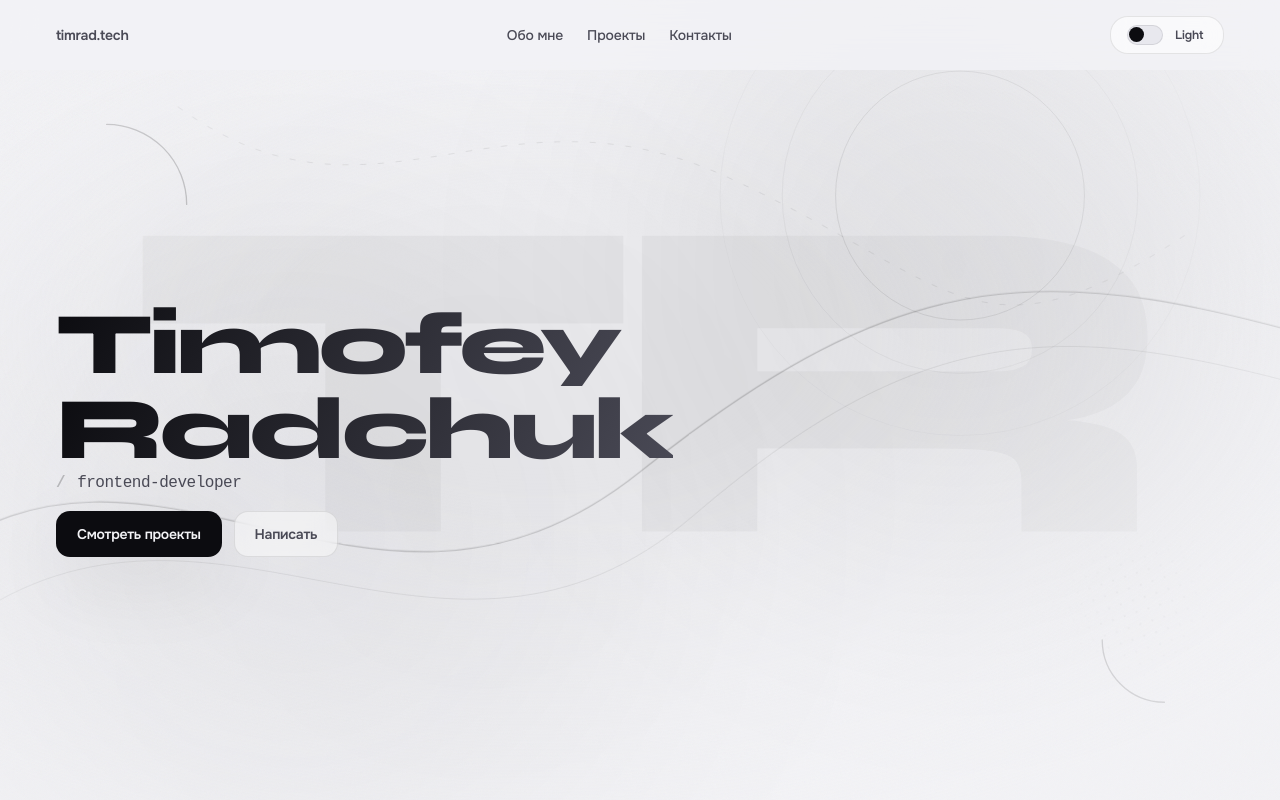
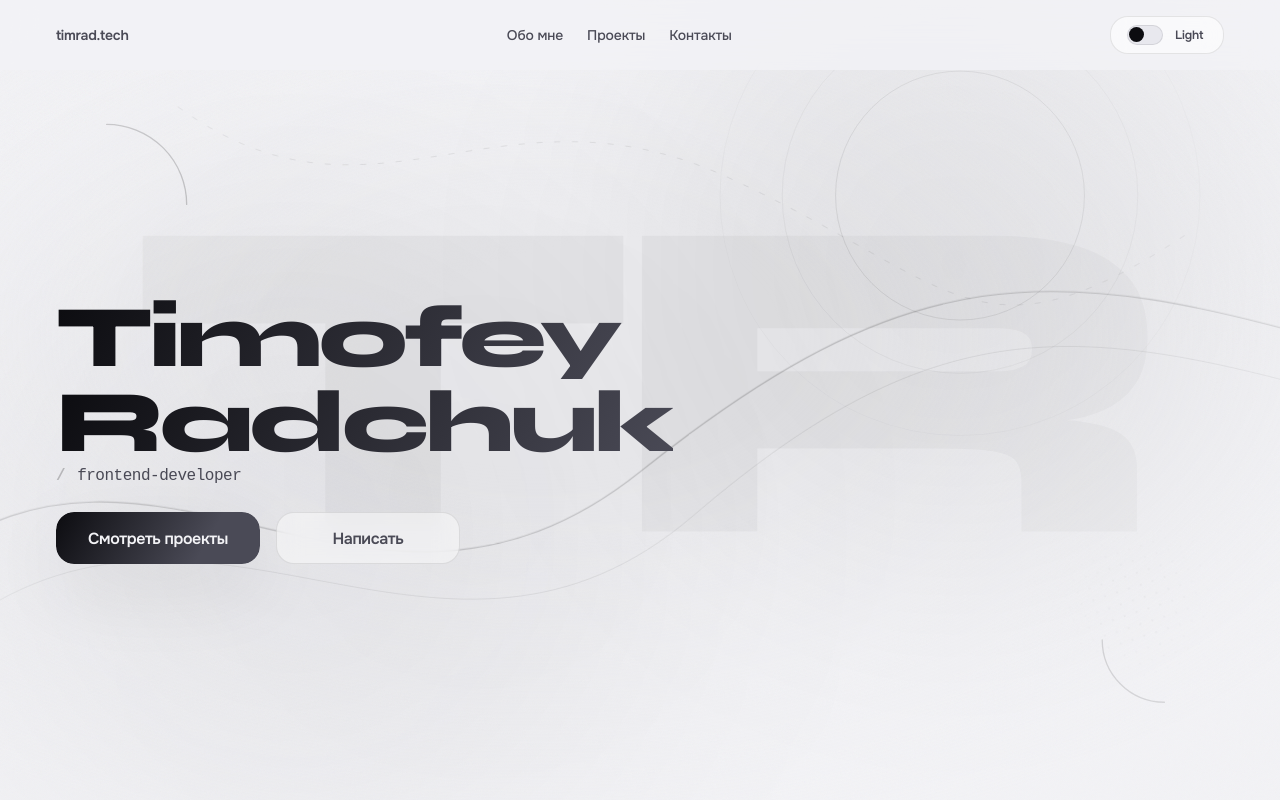
Before and after one commit to timrad05/timrad.tech, a React (Vite) app: page / in a window 1280 px wide. Shown: the top 800 px of the page. Built offline with nearby package versions, Linux system fonts and the light colour scheme; a web font is replaced by a local one.

Commit message:
feat: polish hero buttons with title-matched gradient

```diff
--- a/src/shared/ui/Button/Button.module.scss
+++ b/src/shared/ui/Button/Button.module.scss
@@ -14,9 +14,9 @@
   white-space: nowrap;
   cursor: pointer;
   transition:
-    background-color var(--duration-fast) var(--ease-out),
-    border-color var(--duration-fast) var(--ease-out),
-    color var(--duration-fast) var(--ease-out),
+    background-color var(--duration-base) var(--ease-out),
+    border-color var(--duration-base) var(--ease-out),
+    color var(--duration-base) var(--ease-out),
     box-shadow var(--duration-base) var(--ease-out),
     transform var(--duration-fast) var(--ease-out);
 
@@ -29,6 +29,15 @@
     opacity: 0.5;
     cursor: not-allowed;
   }
+
+  &:hover:not(:disabled) {
+    transform: translateY(-2px);
+  }
+
+  &:active:not(:disabled) {
+    transform: translateY(0);
+    transition-duration: var(--duration-fast);
+  }
 }
 
 .md {
@@ -37,8 +46,8 @@
 }
 
 .lg {
-  min-height: 3.125rem;
-  padding: 0 var(--space-6);
+  min-height: 3.25rem;
+  padding: 0 var(--space-8);
 }
 
 .primary {
@@ -48,11 +57,6 @@
 
   &:hover:not(:disabled) {
     box-shadow: var(--shadow-glow), var(--shadow-soft);
-    transform: translateY(-2px);
-  }
-
-  &:active:not(:disabled) {
-    transform: translateY(0);
   }
 }
 
@@ -62,6 +66,7 @@
 
   &:hover:not(:disabled) {
     background: var(--color-bg-muted);
+    transform: none;
   }
 }
 
@@ -78,6 +83,11 @@
   &:hover:not(:disabled) {
     border-color: var(--color-border-strong);
     color: var(--color-text);
+    background: rgb(255 255 255 / 8%);
     box-shadow: var(--shadow-glow);
+
+    [data-theme='light'] & {
+      background: rgb(255 255 255 / 62%);
+    }
   }
 }
--- a/src/widgets/hero/Hero.module.scss
+++ b/src/widgets/hero/Hero.module.scss
@@ -58,6 +58,52 @@
 .actions {
   display: flex;
   flex-wrap: wrap;
-  gap: var(--space-3);
-  padding-top: var(--space-4);
+  gap: var(--space-4);
+  padding-top: clamp(var(--space-5), 3vh, var(--space-8));
 }
+
+.action {
+  min-width: 11.5rem;
+  font-size: var(--text-base);
+  border-radius: var(--radius-lg);
+  letter-spacing: -0.025em;
+}
+
+.action.actionPrimary {
+  position: relative;
+  z-index: 0;
+  isolation: isolate;
+  border: none;
+  background: transparent;
+  color: var(--color-inverse);
+  overflow: hidden;
+  transition:
+    border-color var(--duration-base) var(--ease-out),
+    color var(--duration-base) var(--ease-out),
+    box-shadow var(--duration-base) var(--ease-out),
+    transform var(--duration-fast) var(--ease-out),
+    filter var(--duration-base) var(--ease-out);
+
+  &::before {
+    content: '';
+    position: absolute;
+    inset: 0;
+    z-index: -1;
+    border-radius: inherit;
+    background-color: var(--color-text-muted);
+    background-image: linear-gradient(
+      120deg,
+      var(--color-text) 0%,
+      var(--color-text-muted) 72%
+    );
+    transition: filter var(--duration-base) var(--ease-out);
+  }
+
+  &:hover:not(:disabled)::before {
+    filter: brightness(1.06);
+  }
+
+  &:active:not(:disabled)::before {
+    filter: brightness(0.98);
+  }
+}
--- a/src/widgets/hero/Hero.tsx
+++ b/src/widgets/hero/Hero.tsx
@@ -1,4 +1,5 @@
 import { Button } from '@/shared/ui'
+import { cn } from '@/shared/lib/cn'
 import styles from './Hero.module.scss'
 
 export function Hero() {
@@ -16,8 +17,14 @@ export function Hero() {
       </p>
 
       <div className={styles.actions}>
-        <Button href="#projects">Смотреть проекты</Button>
-        <Button variant="outline" href="https://t.me/d2IIy">
+        <Button
+          href="#projects"
+          size="lg"
+          className={cn(styles.action, styles.actionPrimary)}
+        >
+          Смотреть проекты
+        </Button>
+        <Button variant="outline" href="https://t.me/d2IIy" size="lg" className={styles.action}>
           Написать
         </Button>
       </div>
```
